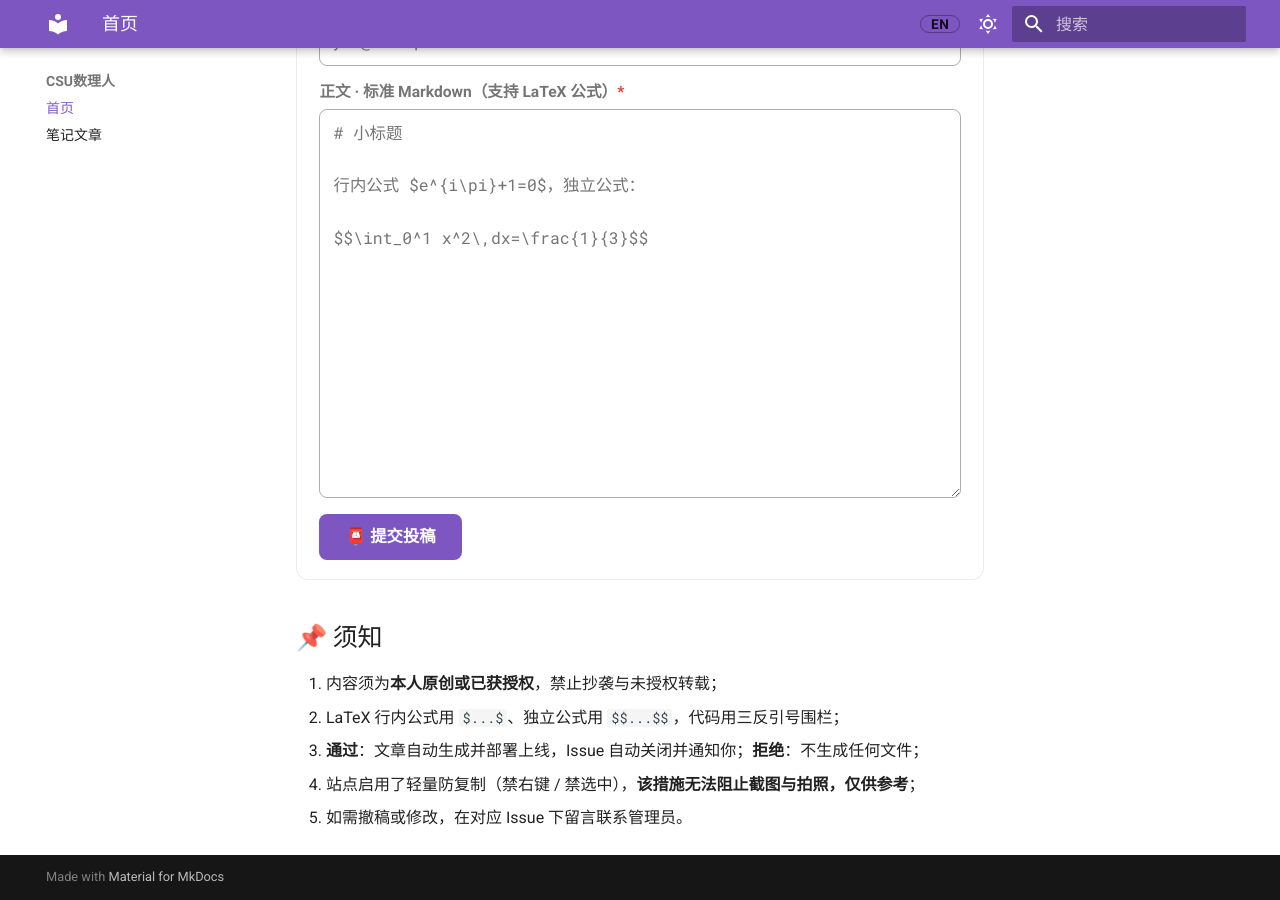
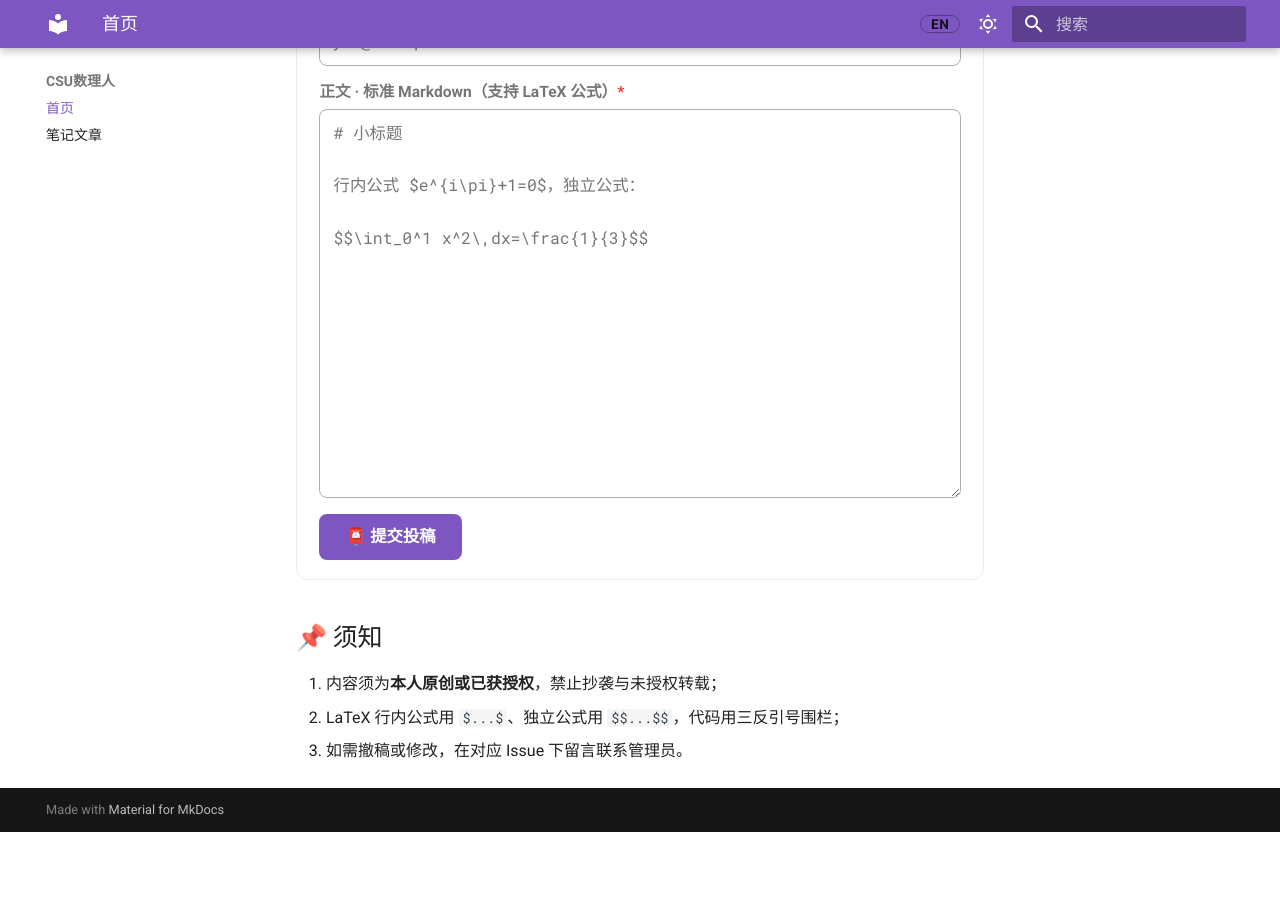
Before and after one commit to GuitarYuu/csu-shuliren, an MkDocs documentation site: the page built from docs/index.md, in a window 1280 px wide and 900 px high, scrolled down 1933 px. Built offline with MkDocs 1.6.1 and Material for MkDocs 9.7.7, drawn with Linux system fonts in a browser that asks for light colours; after the commit the page ends 2765 px from its top, so only the background shows below that.

Commit message:
docs: 删除须知第3、4条

```diff
--- a/docs/index.md
+++ b/docs/index.md
@@ -79,7 +79,5 @@ description: CSU数理人 · 中南大学数理学习笔记共享站
 <ol>
   <li data-i18n="note.1">内容须为<strong>本人原创或已获授权</strong>，禁止抄袭与未授权转载；</li>
   <li data-i18n="note.2">LaTeX 行内公式用 <code>$...$</code>、独立公式用 <code>$$...$$</code>，代码用三反引号围栏；</li>
-  <li data-i18n="note.3"><strong>通过</strong>：文章自动生成并部署上线，Issue 自动关闭并通知你；<strong>拒绝</strong>：不生成任何文件；</li>
-  <li data-i18n="note.4">站点启用了轻量防复制（禁右键 / 禁选中），<strong>该措施无法阻止截图与拍照，仅供参考</strong>；</li>
   <li data-i18n="note.5">如需撤稿或修改，在对应 Issue 下留言联系管理员。</li>
 </ol>
--- a/docs/javascripts/i18n.js
+++ b/docs/javascripts/i18n.js
@@ -92,14 +92,6 @@
     "note.2": {
       zh: "LaTeX 行内公式用 <code>$...$</code>、独立公式用 <code>$$...$$</code>，代码用三反引号围栏；",
       en: "Use <code>$...$</code> for inline LaTeX, <code>$$...$$</code> for display math, and triple backticks for code blocks;",
-    },
-    "note.3": {
-      zh: "<strong>通过</strong>：文章自动生成并部署上线，Issue 自动关闭并通知你；<strong>拒绝</strong>：不生成任何文件；",
-      en: "<strong>Approved</strong>: the article is generated and deployed automatically, and the Issue is closed with a notice; <strong>Rejected</strong>: nothing is published;",
-    },
-    "note.4": {
-      zh: "站点启用了轻量防复制（禁右键 / 禁选中），<strong>该措施无法阻止截图与拍照，仅供参考</strong>；",
-      en: "A lightweight copy guard is enabled (right-click / selection disabled). <strong>It cannot prevent screenshots or photos, and is for reference only</strong>;",
     },
     "note.5": {
       zh: "如需撤稿或修改，在对应 Issue 下留言联系管理员。",
```
